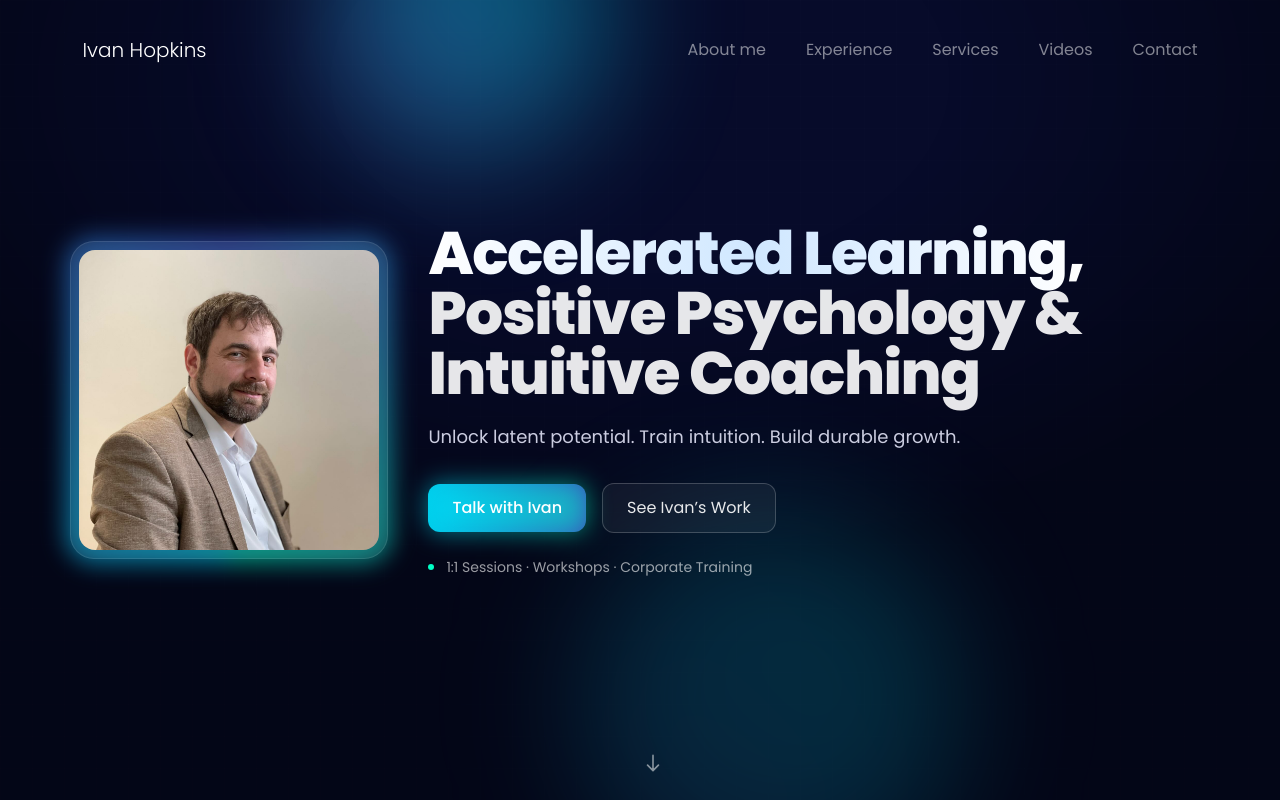
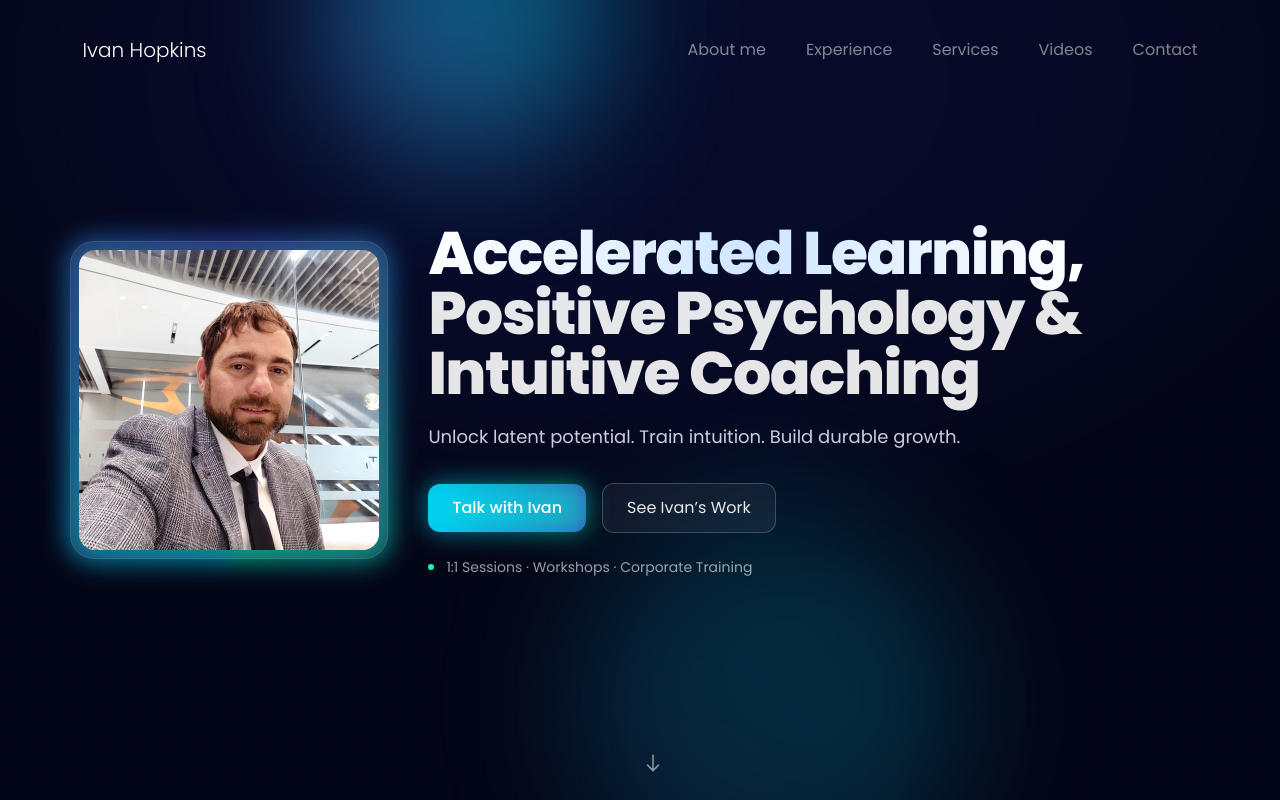
Before and after one commit to gantug/perfecttend, a Next.js app: page / in a window 1280 px wide. Shown: the top 800 px of the page. Built offline with nearby package versions, Linux system fonts and the light colour scheme.

Commit message:
feat: Hero image changed.

```diff
--- a/src/components/Hero.tsx
+++ b/src/components/Hero.tsx
@@ -57,7 +57,7 @@ export default function Hero() {
             {/* Glass */}
             <div className="relative rounded-3xl border border-white/10 bg-white/5 p-2 backdrop-blur-xl">
               <motion.img
-                src="images/ivans.jpeg"
+                src="images/ivan-image.jpg"
                 alt="Ivan portrait"
                 className="h-[240px] w-[240px] rounded-2xl object-cover object-top md:h-[300px] md:w-[300px]"
                 whileHover={{ scale: 1.03, rotate: -0.4 }}
```
Also changed, not shown: public/images/ivan-image.jpg (added).
